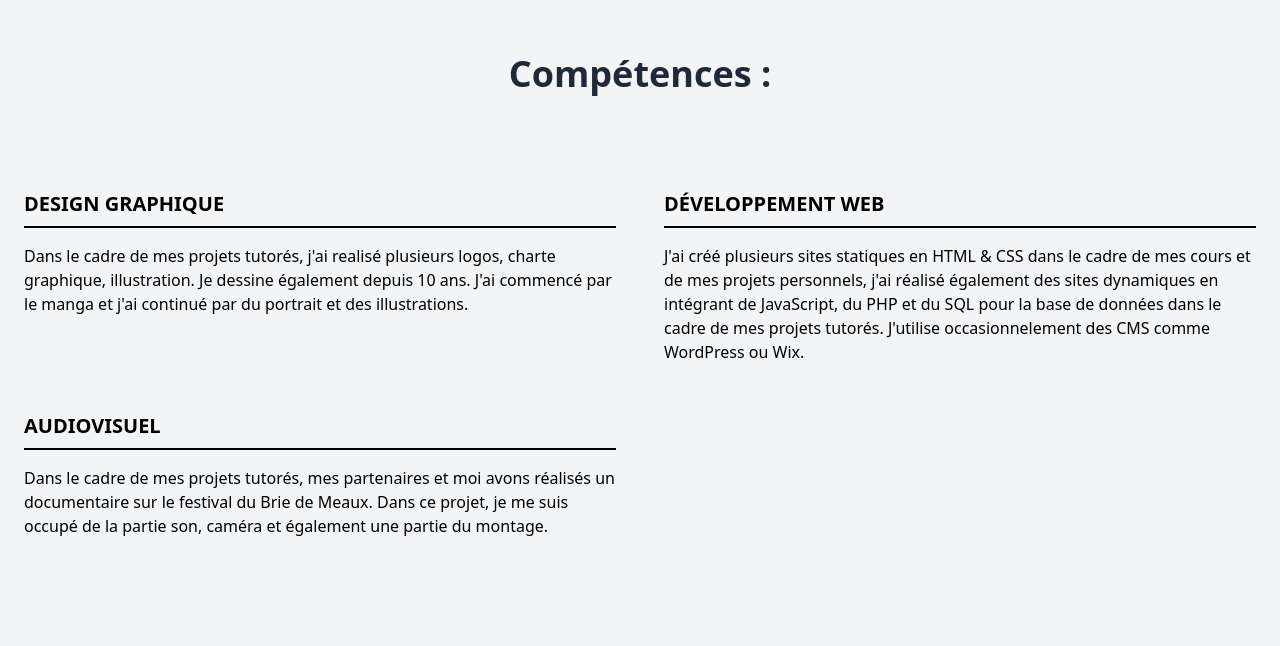
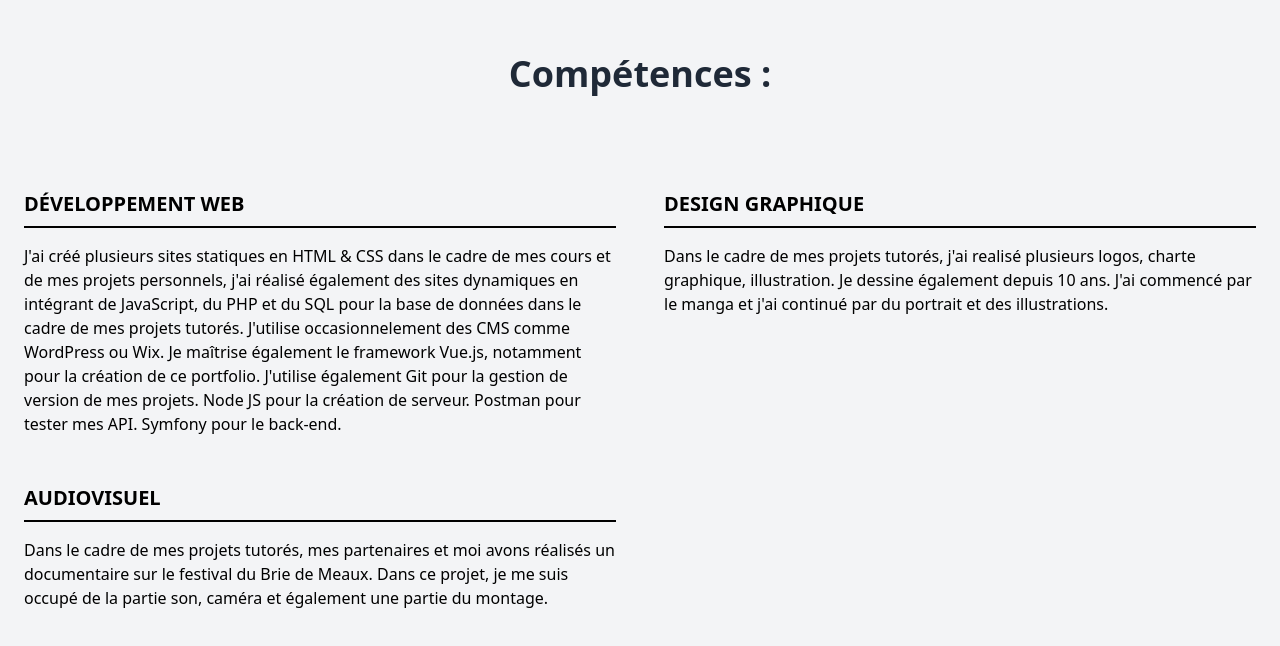
Before and after one commit to erwanmarega/Portfolio, a Vue app: page /hard-skills in a window 1280 px wide. Shown: the part 1570-2216 px from the top of the page. Built offline with nearby package versions, Linux system fonts and the light colour scheme; a web font is replaced by a local one.

Commit message:
Modifications

```diff
--- a/package.json
+++ b/package.json
@@ -35,7 +35,7 @@
     "@vitejs/plugin-vue": "^5.0.5",
     "@vitejs/plugin-vue-jsx": "^4.0.1",
     "autoprefixer": "^10.4.20",
-    "postcss": "^8.4.47",
+    "postcss": "^8.4.49",
     "sass": "^1.79.3",
     "tailwindcss": "^3.4.15",
     "vite": "^5.3.1"
--- a/src/views/hard_skills.vue
+++ b/src/views/hard_skills.vue
@@ -21,15 +21,15 @@
 	  return {
 		competences: [
 		  {
+			title: 'Développement Web',
+			description:
+			"J'ai créé plusieurs sites statiques en HTML & CSS dans le cadre de mes cours et de mes projets personnels, j'ai réalisé également des sites dynamiques en intégrant de JavaScript, du PHP et du SQL pour la base de données dans le cadre de mes projets tutorés. J'utilise occasionnelement des CMS comme WordPress ou Wix. Je maîtrise également le framework Vue.js, notamment pour la création de ce portfolio. J'utilise également Git pour la gestion de version de mes projets. Node JS pour la création de serveur. Postman pour tester mes API. Symfony pour le back-end."
+		  },
+		  {
 			title: 'Design Graphique',
 			description:
-			  "Dans le cadre de mes projets tutorés, j'ai realisé plusieurs logos, charte graphique, illustration. Je dessine également depuis 10 ans. J'ai commencé par le manga et j'ai continué par du portrait et des illustrations."
-		  },
-		  {
-			title: 'Développement Web',
-			description:
-			  "J'ai créé plusieurs sites statiques en HTML & CSS dans le cadre de mes cours et de mes projets personnels, j'ai réalisé également des sites dynamiques en intégrant de JavaScript, du PHP et du SQL pour la base de données dans le cadre de mes projets tutorés. J'utilise occasionnelement des CMS comme WordPress ou Wix."
-		  },
+			"Dans le cadre de mes projets tutorés, j'ai realisé plusieurs logos, charte graphique, illustration. Je dessine également depuis 10 ans. J'ai commencé par le manga et j'ai continué par du portrait et des illustrations."
+		},
 
 		  {
 			title: 'Audiovisuel',
--- a/vite.config.js
+++ b/vite.config.js
@@ -15,5 +15,5 @@ export default defineConfig({
       '@': fileURLToPath(new URL('./src', import.meta.url))
     }
   },
-  assetsInclude: ['**/*.JPG', '**/*.pdf'] // Ajout des fichiers .JPG et .pdf dans assetsInclude
+  assetsInclude: ['**/*.JPG', '**/*.pdf']
 })
```
Also changed, not shown: 1 other file (tests, documents, lock files or other folders).
